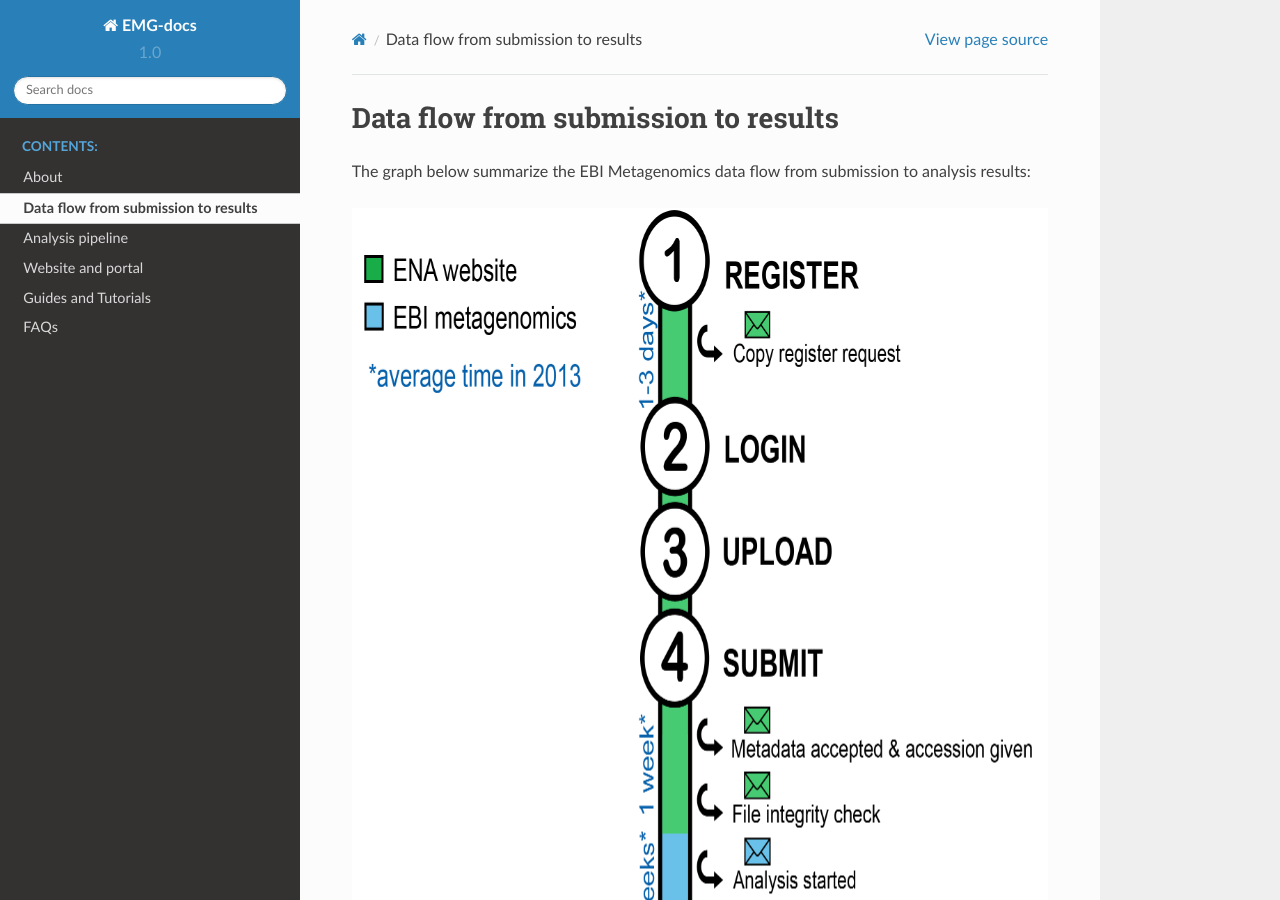
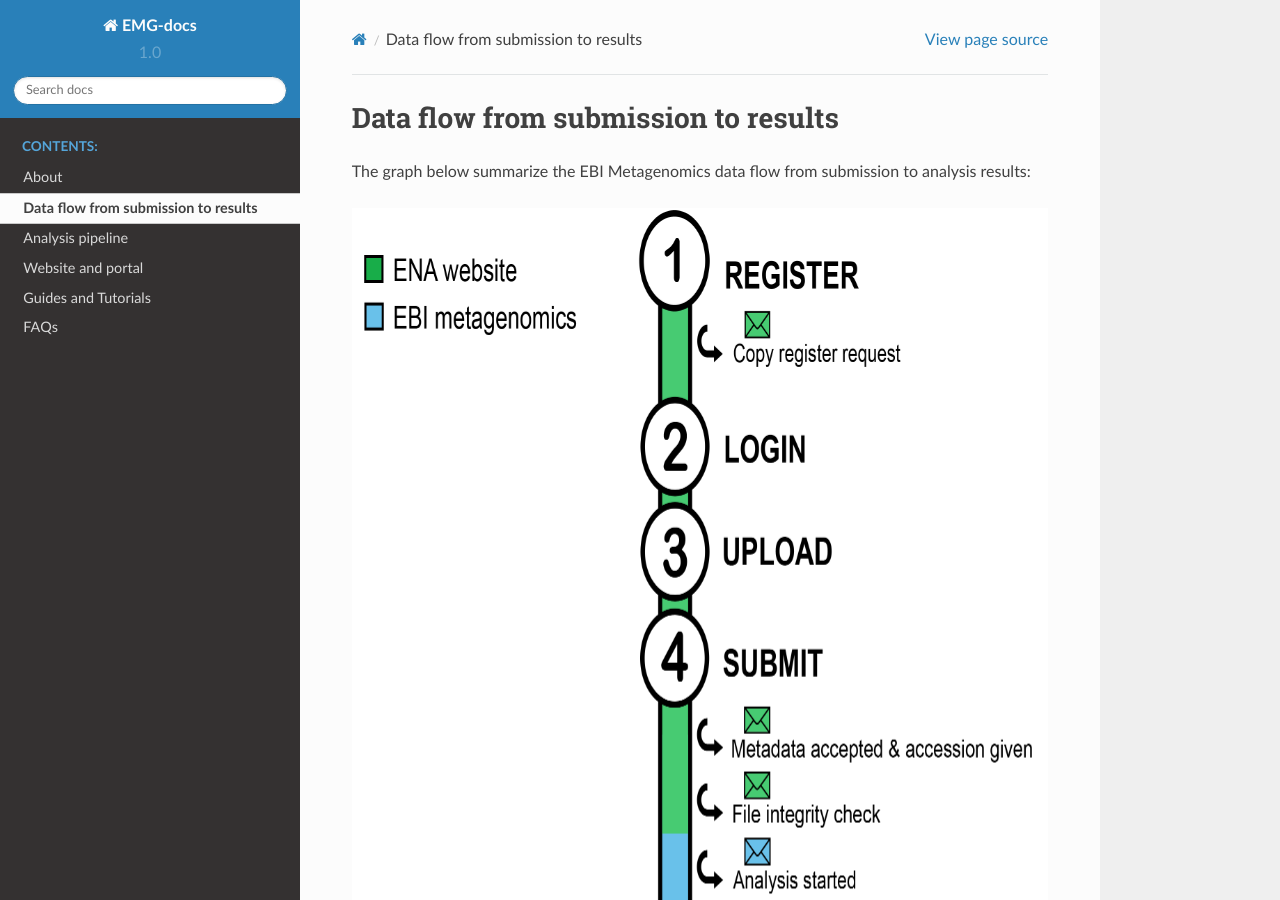
Before and after one commit to EBI-Metagenomics/EMG-docs, a Sphinx documentation site: the page built from docs/dataflow.rst, in a window 1280 px wide and 900 px high. Built offline with Sphinx 7.4.7 and the Read the Docs theme 2.0.0, drawn with Linux system fonts in a browser that asks for light colours.

Commit message:
Update dataflow.rst
updated figure (without estimated time)

```diff
--- a/docs/dataflow.rst
+++ b/docs/dataflow.rst
@@ -4,7 +4,7 @@ Data flow from submission to results
 
 The graph below summarize the EBI Metagenomics data flow from submission to analysis results:
 
-.. figure:: images/submit_graph_08_web031.png
+.. figure:: images/submit_graph_08_web032.png
    :scale: 50 %
 .. https://stackoverflow.com/questions/12297493/why-does-image-scale-not-work-in-restructuredtext-when-generating-html-files
 **(1) Submissions are handled by the** `European Nucleotide Archive (ENA) <http://www.ebi.ac.uk/ena/>`_ **and therefore users have to have an ENA** `Webin account <https://www.ebi.ac.uk/ena/submit/sra/#registration>`_ .
```
